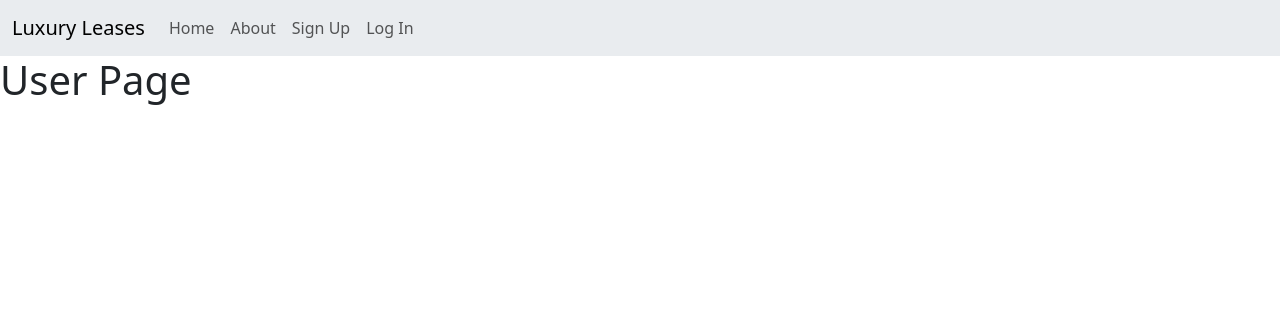
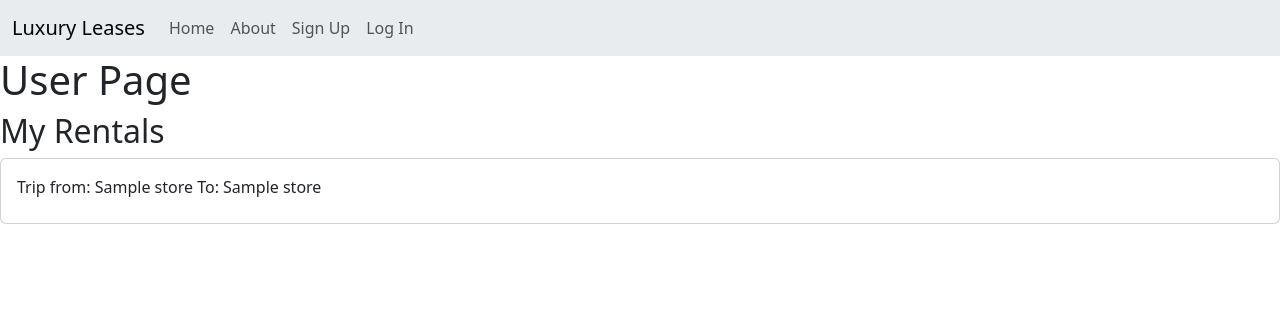
Before and after one commit to Peng2558/luxuryleases, a Django app: template main_app/templates/users/detail.html in a window 1280 px wide. Shown: the top 316 px of the page. Run offline with Django 5.2, Linux system fonts and the light colour scheme; the template is opened without the code that fills it: values that come from a table or form of the project are taken from there, others are empty; tables that the repository leaves empty hold one stand-in row (values such as "Sample post").

Commit message:
updates user detail

```diff
--- a/main_app/templates/users/detail.html
+++ b/main_app/templates/users/detail.html
@@ -2,4 +2,21 @@
 
 {% block content %}
   <h1>User Page</h1>
+
+  <style>
+    #rental:hover{
+      background-color: lightgray;
+    }
+  </style>
+
+  <h2>My Rentals</h2>
+  {% for rental in rentals %}
+  <a href="{% url 'rental_detail' rental.id %}" style="text-decoration: none;">
+    <div id="rental" class="card">
+      <div class="card-body">
+        <div class="card-title">Trip from: {{ rental.car.current_store }} To: {{ rental.dropoff_location }}</div>{{ rental. }}
+      </div>
+    </div>
+  </a>
+  {% endfor %}
 {% endblock %}
```
